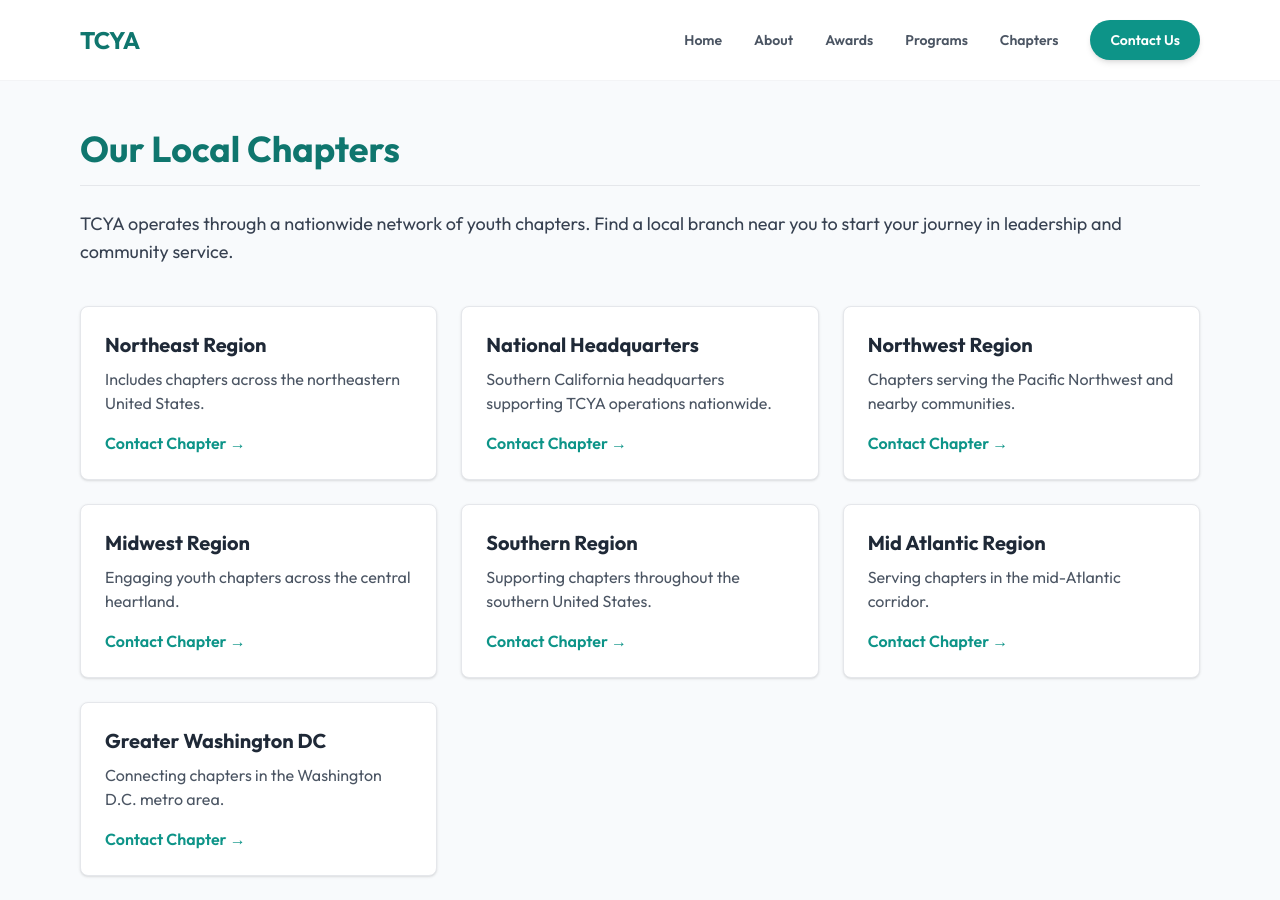
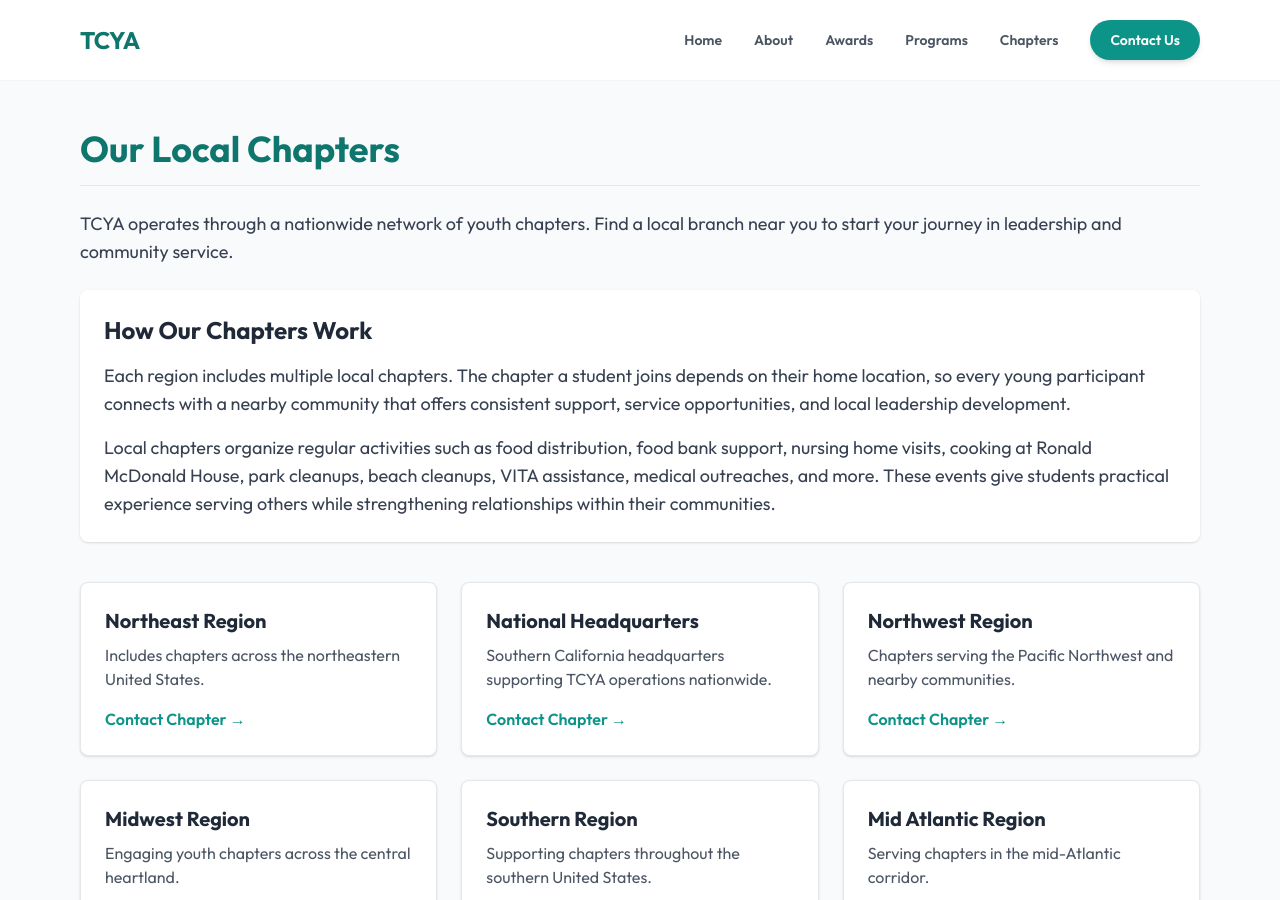
Before and after one commit to elvinhuang-tc/tcya-website, a Jekyll site: the page built from chapters.html, in a window 1280 px wide and 900 px high. Built offline with Jekyll 4.4.1, drawn with Linux system fonts in a browser that asks for light colours; nearby versions of some CDN libraries.

Commit message:
Adding local chapter information

```diff
--- a/chapters.html
+++ b/chapters.html
@@ -4,7 +4,13 @@ title: Chapters
 ---
 <main class="flex-grow max-w-6xl mx-auto px-4 py-12 w-full">
     <h1 class="text-4xl font-bold text-teal-700 mb-6 border-b pb-4">Our Local Chapters</h1>
-    <p class="text-lg text-gray-700 mb-10">TCYA operates through a nationwide network of youth chapters. Find a local branch near you to start your journey in leadership and community service.</p>
+    <p class="text-lg text-gray-700 mb-6">TCYA operates through a nationwide network of youth chapters. Find a local branch near you to start your journey in leadership and community service.</p>
+
+    <div class="bg-white p-6 rounded-lg shadow mb-10">
+        <h2 class="text-2xl font-bold mb-4">How Our Chapters Work</h2>
+        <p class="text-lg text-gray-700 mb-4">Each region includes multiple local chapters. The chapter a student joins depends on their home location, so every young participant connects with a nearby community that offers consistent support, service opportunities, and local leadership development.</p>
+        <p class="text-lg text-gray-700">Local chapters organize regular activities such as food distribution, food bank support, nursing home visits, cooking at Ronald McDonald House, park cleanups, beach cleanups, VITA assistance, medical outreaches, and more. These events give students practical experience serving others while strengthening relationships within their communities.</p>
+    </div>
 
     <!-- Regional Chapter Grid -->
     <div class="grid grid-cols-1 md:grid-cols-3 gap-6">
```
